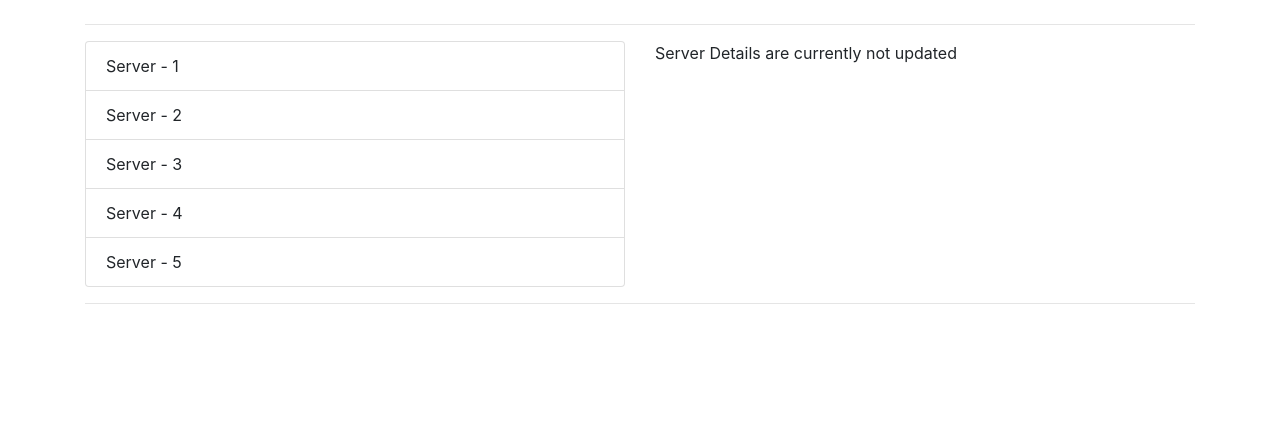
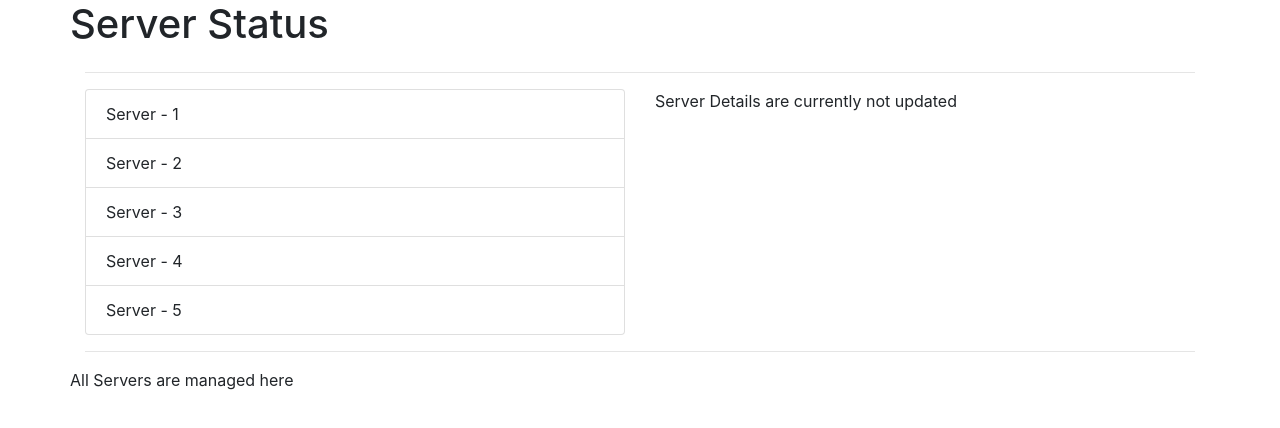
Before and after one commit to gabrielmustiere/vue-wonderful-quote, a Vue app: page / in a window 1280 px wide. Shown: the top 428 px of the page. Built offline with nearby package versions, Linux system fonts and the light colour scheme.

Commit message:
fix data

```diff
--- a/src/components/Footer.vue
+++ b/src/components/Footer.vue
@@ -1,14 +1,14 @@
 <template>
   <div>
     <footer>
-      <p>{{ title }}</p>
+      <p>{{ details }}</p>
     </footer>
   </div>
 </template>
 
 <script>
 export default {
-  name: 'Footer',
+  name: 'my-footer',
   data () {
     return {
       details: 'All Servers are managed here'
--- a/src/components/Header.vue
+++ b/src/components/Header.vue
@@ -1,7 +1,7 @@
 <template>
   <div>
     <header>
-      <h1>{{ title }}</h1>
+      <h1>{{ details }}</h1>
     </header>
   </div>
 </template>
```
